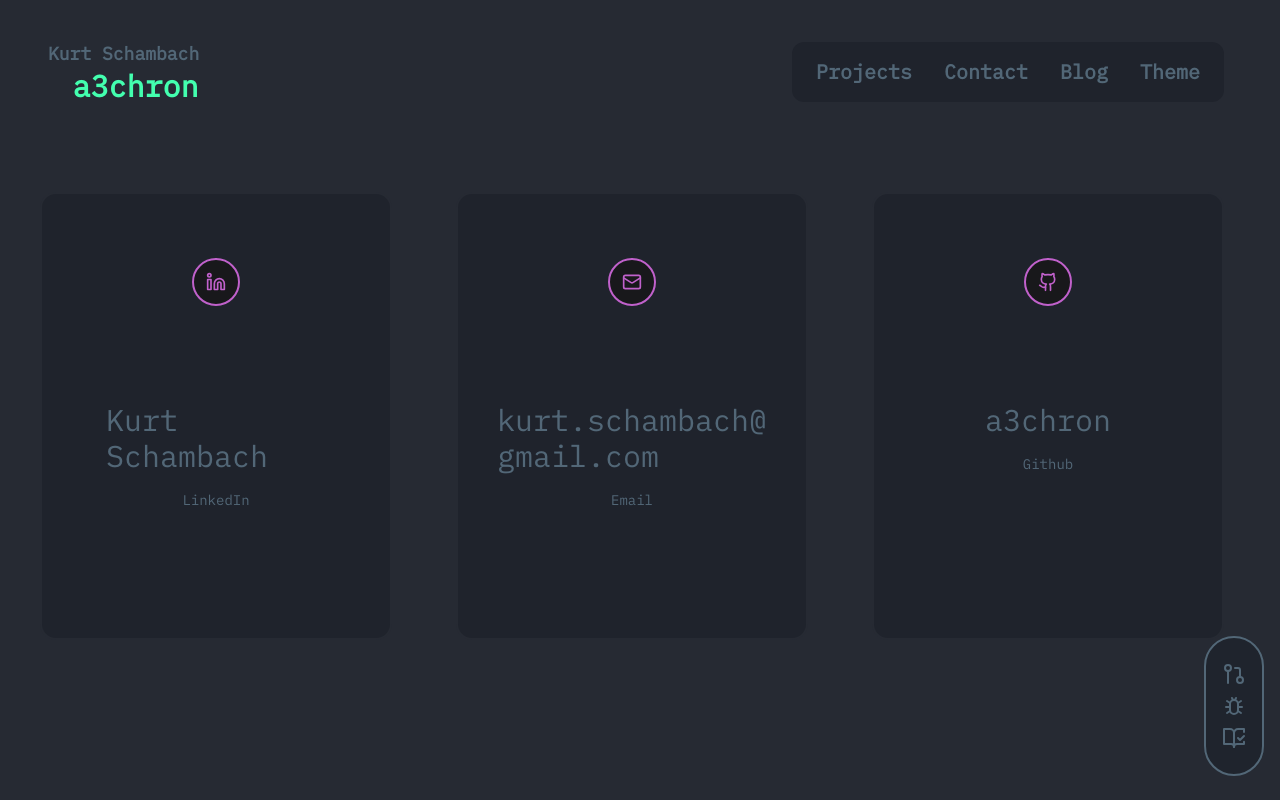
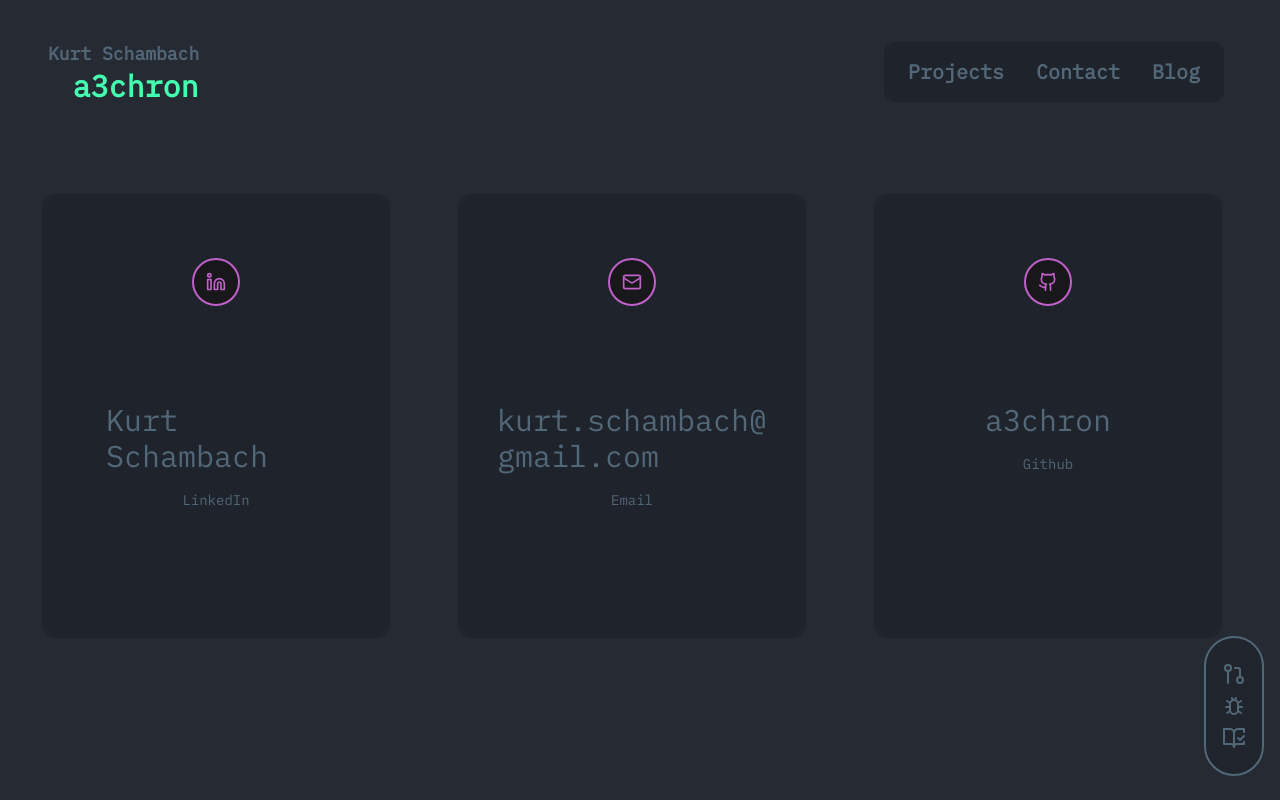
Before and after one commit to kurtschambach/portfolio, a Next.js app: page /contact in a window 1280 px wide. Built offline with nearby package versions, Linux system fonts and the light colour scheme; what tailwindcss-debug-screens would draw is missing.

Commit message:
chore: removed theme page from navigation

```diff
--- a/app/components/navigation.tsx
+++ b/app/components/navigation.tsx
@@ -8,7 +8,7 @@
 	{ name: "Projects", href: "/projects" },
 	{ name: "Contact", href: "/contact" },
 	{ name: "Blog", href: "/blog" },
-	{ name: "Theme", href: "/theme" },
+	//{ name: "Theme", href: "/theme" },
 ];
 
 const Navigation = () => {
--- a/app/layout.tsx
+++ b/app/layout.tsx
@@ -31,7 +31,7 @@
 		siteName: "a3chron - Kurt Schambach - Portfolio",
 		images: [
 			{
-				url: "https://a3chron.vercel.app/a3chron.png", // Must be an absolute URL
+				url: "https://a3chron.vercel.app/a3chron.png",
 				width: 1200,
 				height: 600,
 				alt: "a3chron logo",
```
